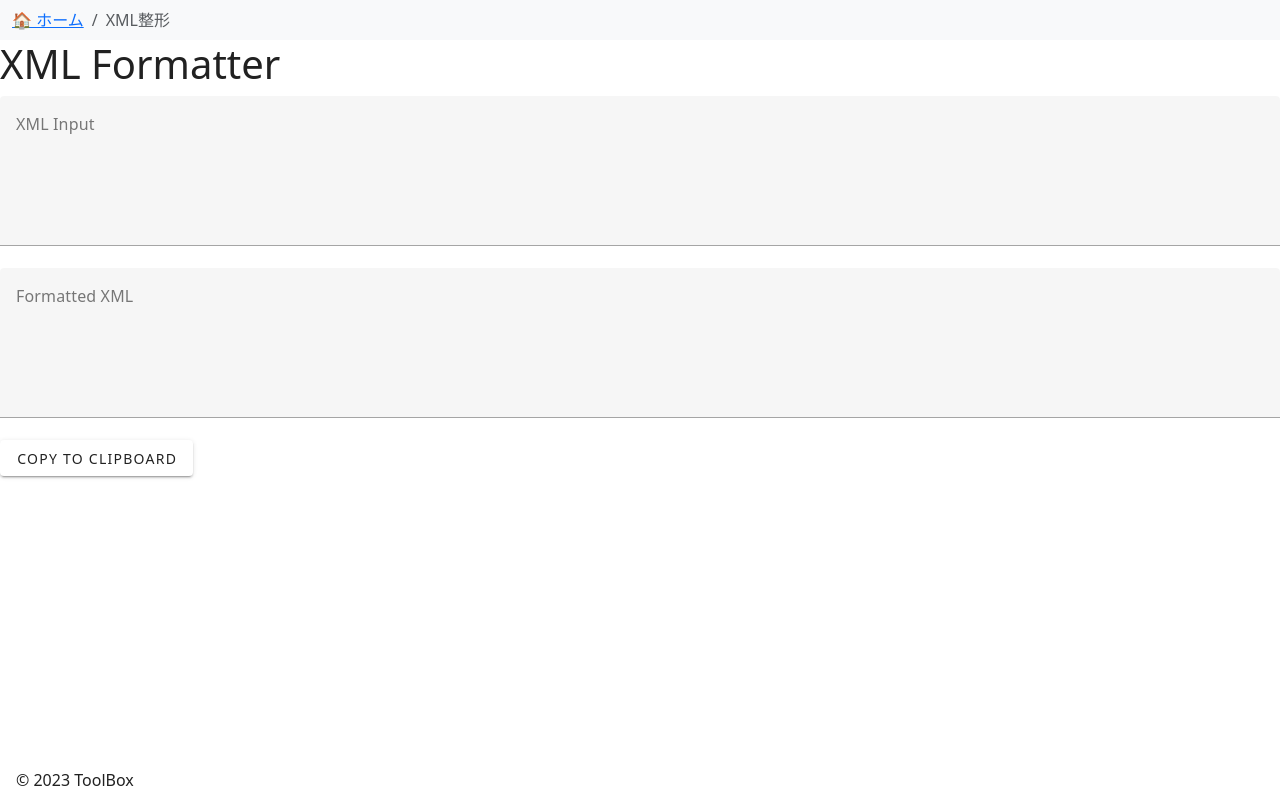
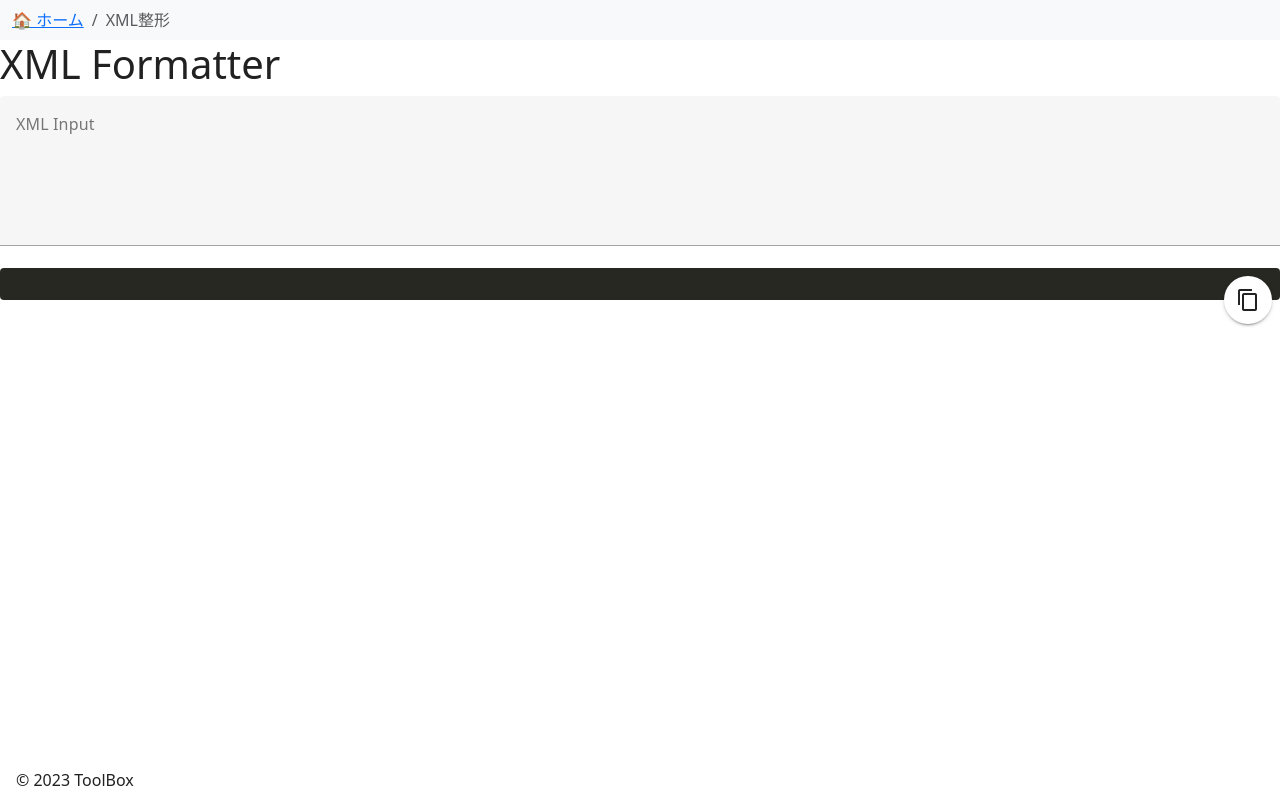
Before and after one commit to foresukecom/toolbox, a Vue app: page /xml-formatter in a window 1280 px wide. Built offline with nearby package versions, Linux system fonts and the light colour scheme.

Commit message:
変換結果を出力するコンポーネントを共通化

```diff
--- /dev/null
+++ b/src/components/FormattedDisplay.vue
@@ -0,0 +1,78 @@
+<template>
+  <div class="formatted-display">
+    <div class="text-area-container">
+      <pre class="formatted-text" v-html="highlightedText"></pre>
+      <v-btn
+        icon
+        small
+        class="copy-button"
+        @click="copyToClipboard"
+      >
+        <v-icon>mdi-content-copy</v-icon>
+      </v-btn>
+    </div>
+    <v-snackbar v-model="snackbarVisible" right bottom :timeout="1000">
+      Formatted text copied to clipboard!
+    </v-snackbar>
+  </div>
+</template>
+
+<script>
+import hljs from "highlight.js";
+
+export default {
+  props: ["formattedText", "highlightLanguage"],
+  data() {
+    return {
+      snackbarVisible: false,
+    };
+  },
+  computed: {
+    highlightedText() {
+      if (!this.formattedText) {
+        return "";
+      }
+      return hljs.highlight(this.highlightLanguage, this.formattedText).value;
+    },
+  },
+  methods: {
+    async copyToClipboard() {
+      if (!navigator.clipboard) {
+        alert("Your browser does not support clipboard API.");
+        return;
+      }
+      try {
+        await navigator.clipboard.writeText(this.formattedText);
+        this.snackbarVisible = true;
+      } catch (error) {
+        alert("Failed to copy formatted text to clipboard.");
+      }
+    },
+  },
+};
+</script>
+
+<style scoped>
+.formatted-display {
+  position: relative;
+}
+
+.text-area-container {
+  position: relative;
+}
+
+.formatted-text {
+  white-space: pre-wrap;
+  font-family: "Courier New", monospace;
+  background-color: #272822;
+  color: #f8f8f2;
+  padding: 16px;
+  border-radius: 4px;
+}
+
+.copy-button {
+  position: absolute;
+  top: 8px;
+  right: 8px;
+}
+</style>
--- a/src/views/JsonFormatter.vue
+++ b/src/views/JsonFormatter.vue
@@ -9,17 +9,13 @@
       :error-messages="errorMessages"
       :success-messages="!hasError && formattedJson ? 'Valid JSON' : ''"
     ></v-textarea>
-    <pre v-if="formattedJson" class="formatted-json" v-html="highlightedJson"></pre>
-    <v-btn @click="copyToClipboard">Copy to clipboard</v-btn>
-    <v-snackbar v-model="snackbarVisible" right bottom :timeout="1000">
-      Formatted JSON copied to clipboard!
-    </v-snackbar>
+    <FormattedDisplay :formattedText="formattedJson" highlightLanguage="json" />
   </div>
 </template>
 
 <script>
-import hljs from "highlight.js";
 import "highlight.js/styles/monokai.css";
+import FormattedDisplay from "@/components/FormattedDisplay.vue";
 
 export default {
   data() {
@@ -28,16 +24,10 @@ export default {
       formattedJson: "",
       errorMessages: "",
       hasError: false,
-      snackbarVisible: false,
     };
   },
-  computed: {
-    highlightedJson() {
-      if (this.hasError) {
-        return hljs.highlightAuto(this.formattedJson, ["json"]).value;
-      }
-      return hljs.highlight("json", this.formattedJson).value;
-    },
+  components: {
+    FormattedDisplay,
   },
   methods: {
     formatJson() {
@@ -50,18 +40,6 @@ export default {
         this.formattedJson = error.message;
         this.hasError = true;
         this.errorMessages = "Invalid JSON";
-      }
-    },
-    async copyToClipboard() {
-      if (!navigator.clipboard) {
-        alert("Your browser does not support clipboard API.");
-        return;
-      }
-      try {
-        await navigator.clipboard.writeText(this.formattedJson);
-        this.snackbarVisible = true;
-      } catch (error) {
-        alert("Failed to copy formatted JSON to clipboard.");
       }
     },
   },
--- a/src/views/XmlFormatter.vue
+++ b/src/views/XmlFormatter.vue
@@ -7,24 +7,13 @@
       v-model="inputXml"
       @input="formatXml"
     ></v-textarea>
-    <v-textarea
-      label="Formatted XML"
-      auto-grow
-      readonly
-      :value="formattedXml"
-    ></v-textarea>
-    <v-btn @click="copyToClipboard">Copy to Clipboard</v-btn>
-    <v-snackbar
-      v-model="snackbar"
-      :timeout="3000"
-      :color="snackbarColor"
-    >
-      {{ snackbarText }}
-    </v-snackbar>
+    <FormattedDisplay :formattedText="formattedXml" highlightLanguage="xml" />
   </div>
 </template>
 
 <script>
+import "highlight.js/styles/monokai.css";
+import FormattedDisplay from "@/components/FormattedDisplay.vue";
 import format from 'xml-formatter';
 
 export default {
@@ -32,36 +21,18 @@ export default {
     return {
       inputXml: "",
       formattedXml: "",
-      snackbar: false,
-      snackbarText: "",
-      snackbarColor: "",
     };
+  },
+  components: {
+    FormattedDisplay,
   },
   methods: {
     formatXml() {
       try {
         this.formattedXml = format(this.inputXml, { indentation: "  " });
-        this.snackbarColor = "success";
-        this.snackbarText = "XML formatted successfully";
       } catch (error) {
         this.formattedXml = "Invalid XML";
-        this.snackbarColor = "error";
-        this.snackbarText = "Invalid XML input";
       }
-    },
-    copyToClipboard() {
-      navigator.clipboard.writeText(this.formattedXml).then(
-        () => {
-          this.snackbarColor = "success";
-          this.snackbarText = "Copied to clipboard";
-          this.snackbar = true;
-        },
-        () => {
-          this.snackbarColor = "error";
-          this.snackbarText = "Failed to copy";
-          this.snackbar = true;
-        }
-      );
     },
   },
 };
```
